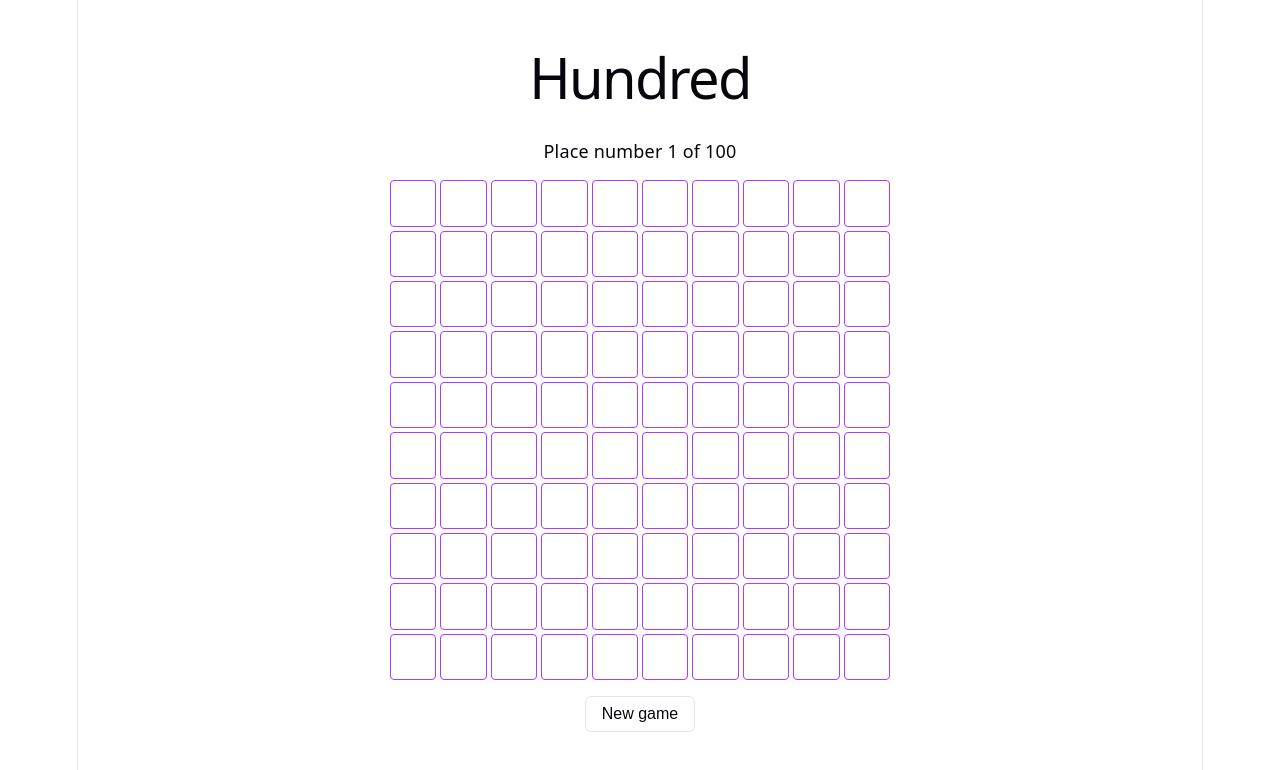
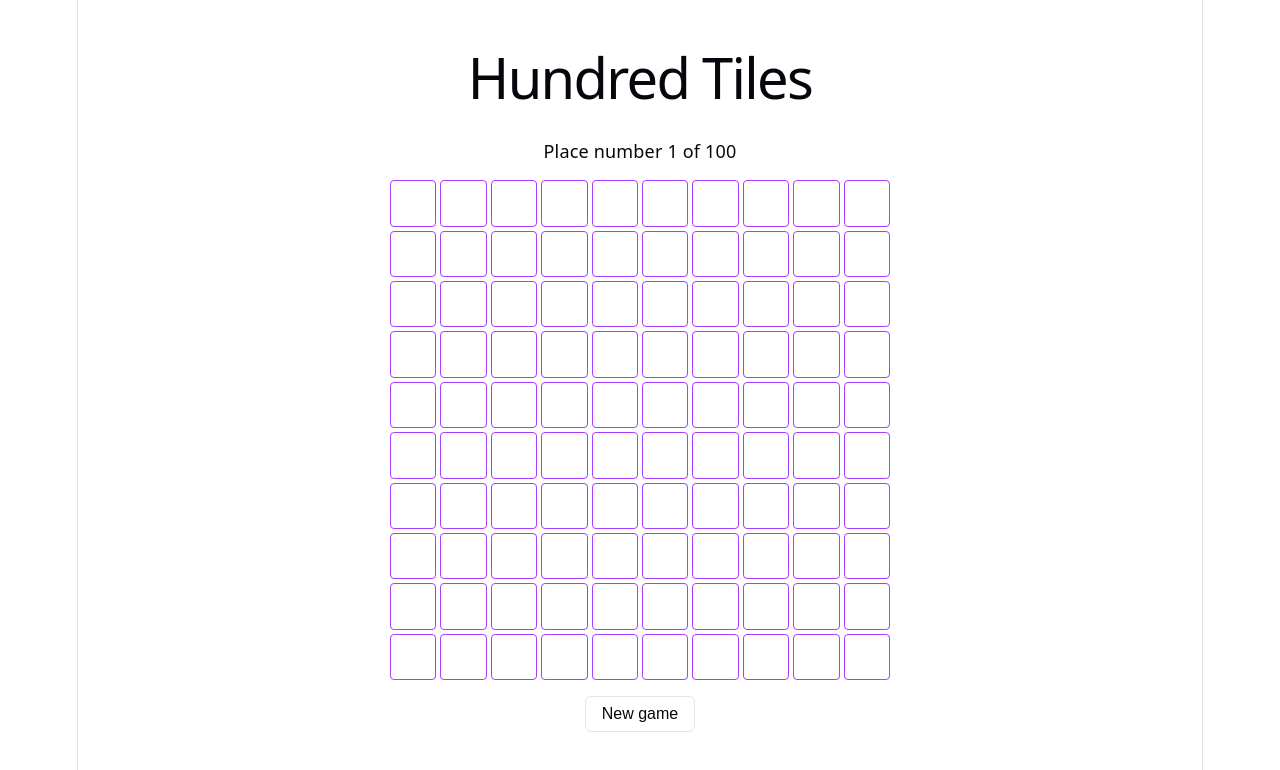
Before and after one commit to yrizos/hundred-tiles, a React (Vite) app: page / in a window 1280 px wide. Shown: the top 770 px of the page. Built offline with nearby package versions, Linux system fonts and the light colour scheme.

Commit message:
fix: update title in HTML and App component to "Hundred Tiles"

```diff
--- a/index.html
+++ b/index.html
@@ -4,7 +4,7 @@
     <meta charset="UTF-8" />
     <link rel="icon" type="image/svg+xml" href="/favicon.svg" />
     <meta name="viewport" content="width=device-width, initial-scale=1.0" />
-    <title>hundred</title>
+    <title>Hundred Tiles</title>
   </head>
   <body>
     <div id="root"></div>
--- a/package.json
+++ b/package.json
@@ -1,5 +1,5 @@
 {
-  "name": "hundred",
+  "name": "hundred-tiles",
   "private": true,
   "version": "0.0.0",
   "type": "module",
--- a/src/App.tsx
+++ b/src/App.tsx
@@ -20,7 +20,7 @@ function App() {
 
   return (
     <div id="game">
-      <h1>Hundred</h1>
+      <h1>Hundred Tiles</h1>
       <p className="status">
         {won
           ? 'You reached 100!'
```
